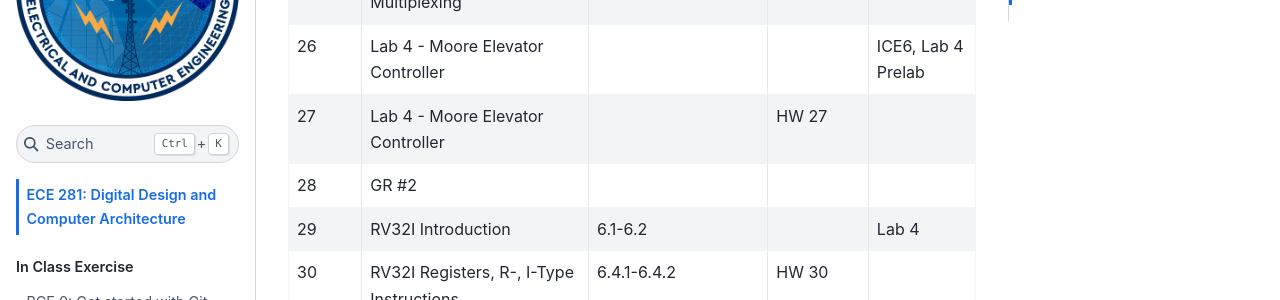
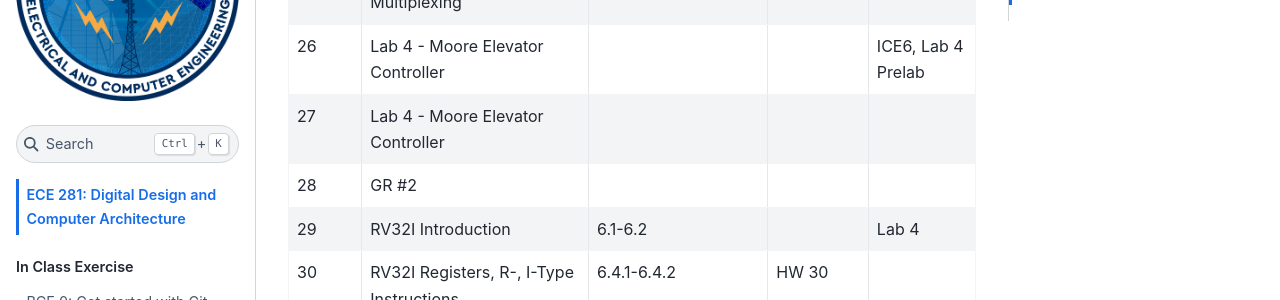
Before and after one commit to USAFA-ECE/ece281-book, a Jupyter Book: the page built from book/intro.md, in a window 1280 px wide and 900 px high, scrolled down 1652 px. Shown: the part 154-454 px from the top of the window. Built offline with Jupyter Book 1.0.4 settings and Sphinx 7.4.7 and the Sphinx Book theme 1.1.4, drawn with Linux system fonts in a browser that asks for light colours.

Commit message:
removed HW 27 from schedule

```diff
--- a/book/intro.md
+++ b/book/intro.md
@@ -32,7 +32,7 @@
 | 24     | ICE5 - Basic Elevator Controller         | ICE6                     | Lab 4 Prelab | Lab 3              |
 | 25     | ICE6 - Time Division Multiplexing        | Lab 4                    |              | ICE5               |
 | 26     | Lab 4 - Moore Elevator Controller        |                          |              | ICE6, Lab 4 Prelab |
-| 27     | Lab 4 - Moore Elevator Controller        |                          | HW 27        |                    |
+| 27     | Lab 4 - Moore Elevator Controller        |                          |              |                    |
 | 28     | GR #2                                    |                          |              |                    |
 | 29     | RV32I Introduction                       | 6.1-6.2                  |              | Lab 4              |
 | 30     | RV32I Registers, R-, I-Type Instructions | 6.4.1-6.4.2              | HW 30        |                    |
```
